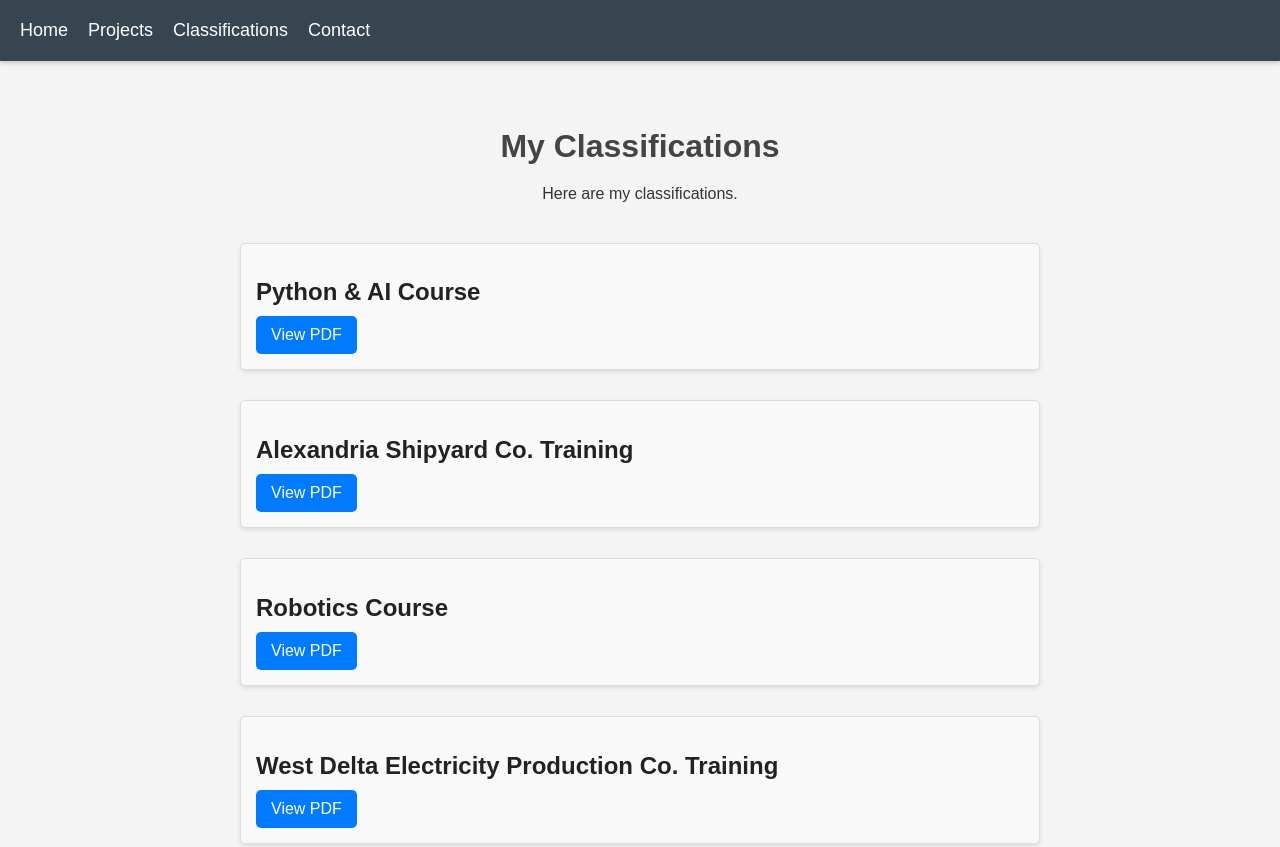
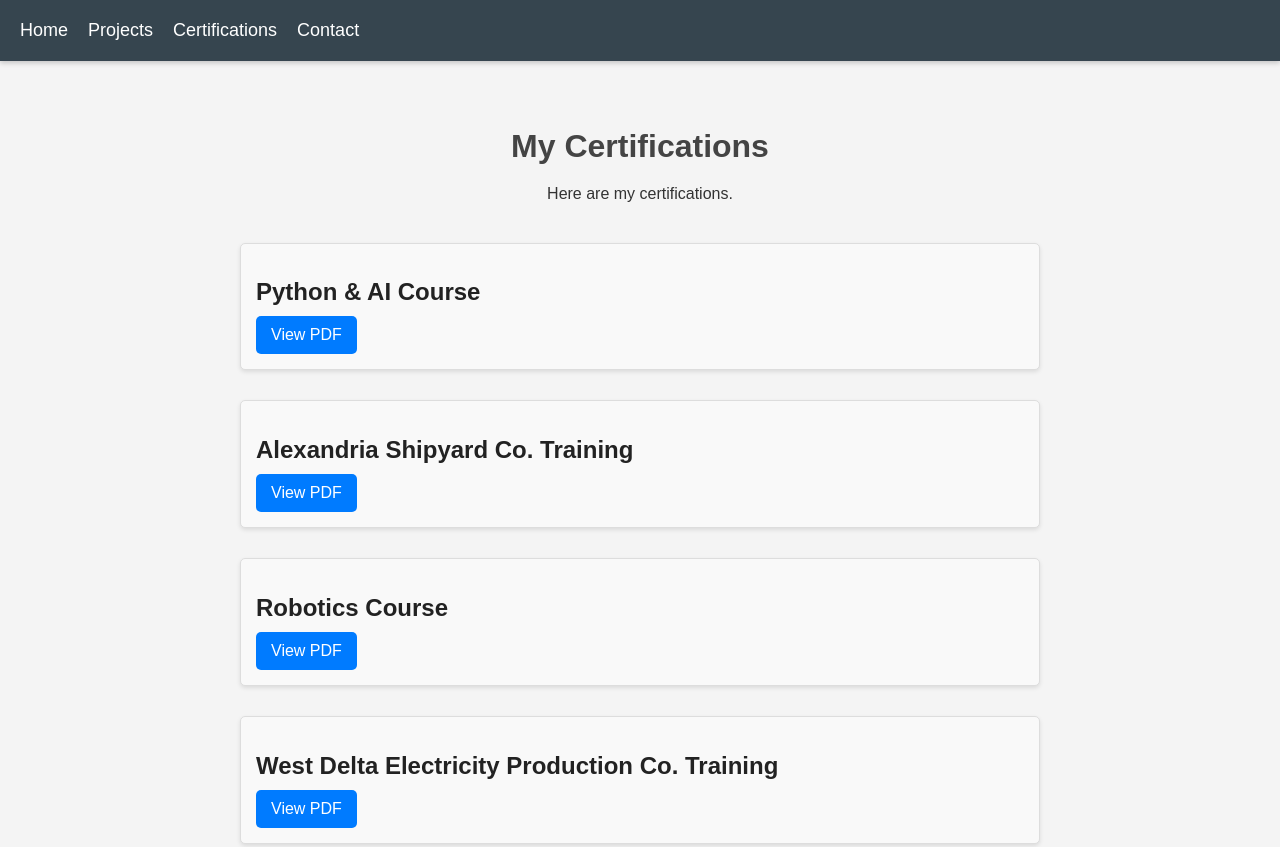
Before and after one commit to Engineer-Ahmed-Said-Official/portfolio, a plain HTML site: page certifications.html in a window 1280 px wide. Shown: the top 847 px of the page. Drawn offline with Linux system fonts and the light colour scheme; a script that the page names is missing.

Commit message:
Renamed classifications to certifications

```diff
--- a/classifications.html
+++ b/certifications.html
@@ -4,8 +4,8 @@
 <head>
     <meta charset="UTF-8">
     <meta name="viewport" content="width=device-width, initial-scale=1.0">
-    <title>Classification Page</title>
-    <link rel="stylesheet" href="classification.css">
+    <title>Certifications Page</title>
+    <link rel="stylesheet" href="certifications.css">
     <link rel="icon" href="favicon.ico" type="image/x-icon">
     <link rel="icon" href="favicon.png" type="image/png">
 </head>
@@ -16,15 +16,15 @@
             <ul>
                 <li><a href="index.html">Home</a></li>
                 <li><a href="projects.html">Projects</a></li>
-                <li><a href="classifications.html">Classifications</a></li>
+                <li><a href="certifications.html">Certifications</a></li>
                 <li><a href="contact.html">Contact</a></li>
             </ul>
         </nav>
     </header>
     <main>
         <section class="classification-container">
-            <h1>My Classifications</h1>
-            <p>Here are my classifications.</p>
+            <h1>My Certifications</h1>
+            <p>Here are my certifications.</p>
 
             <!-- Classification Information -->
             <div class="classification-item">
```
Also changed, not shown: contact.html (+1 -1 lines), index.html (+1 -1 lines), projects.html (+1 -1 lines), certifications.css (renamed from classification.css).
